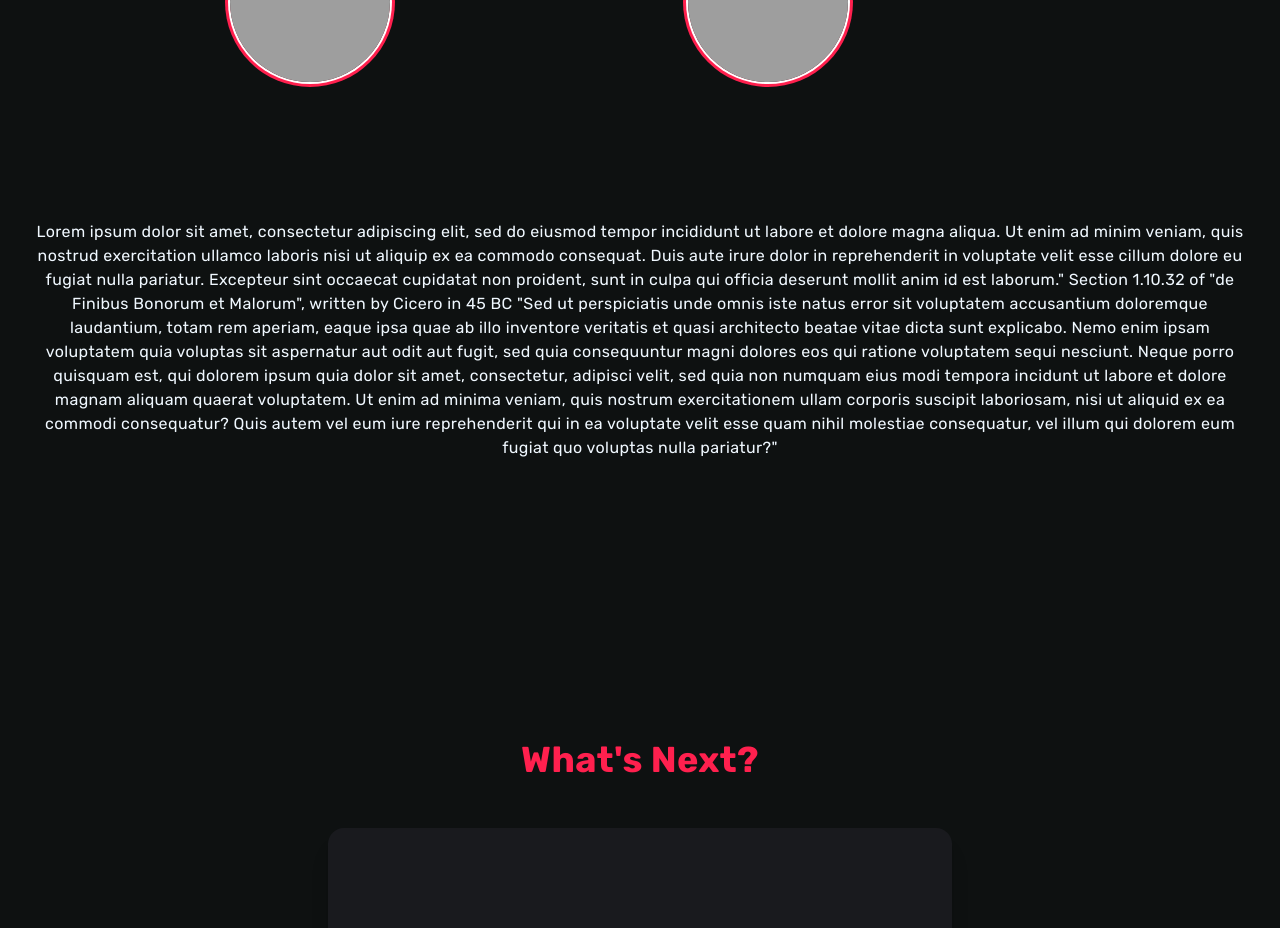
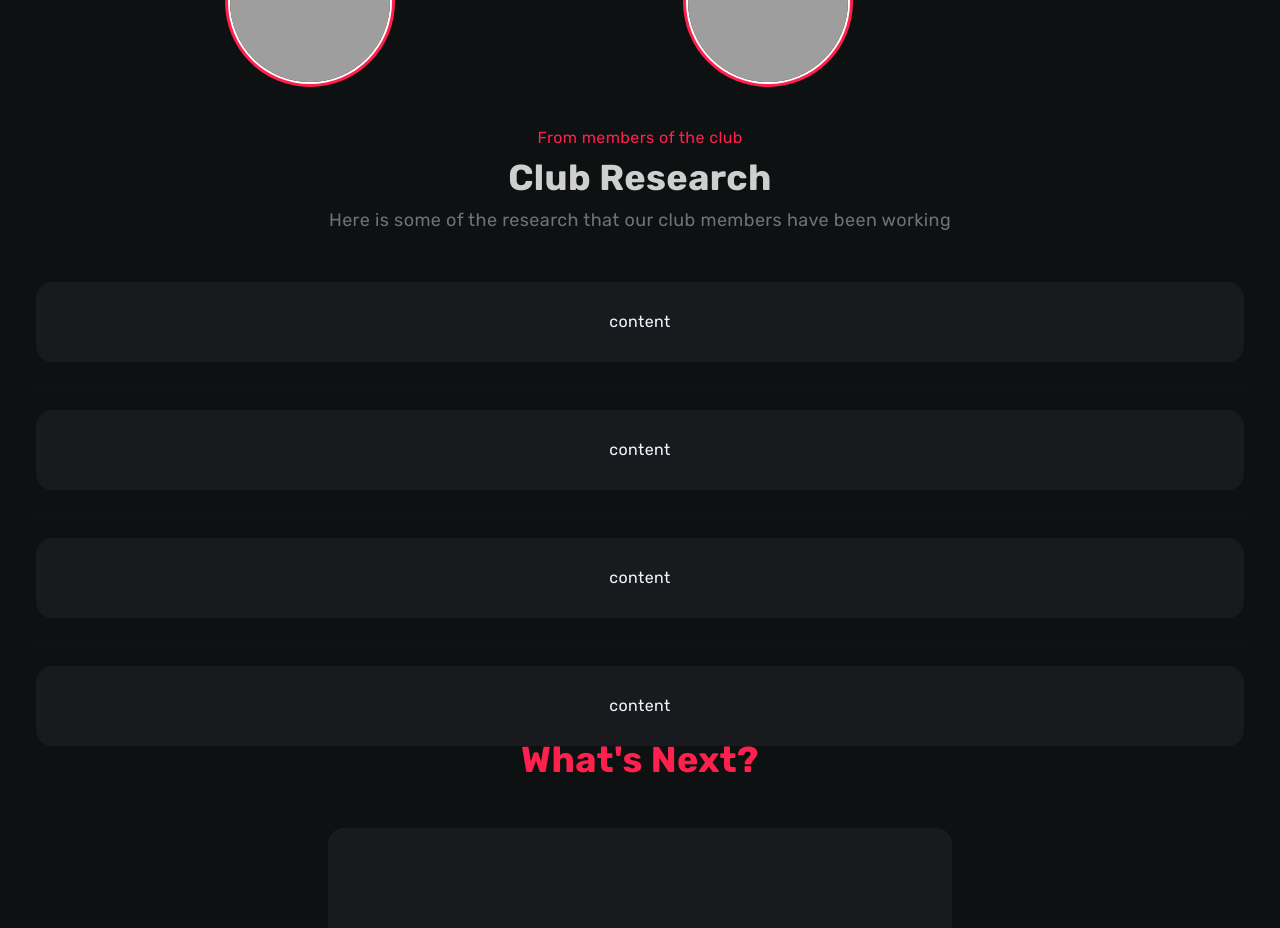
Before and after one commit to NekruzAsh/Cryptocurrency-club-website, a Next.js app: page / in a window 1280 px wide. Shown: the part 2460-3388 px from the top of the page. Built offline with nearby package versions, Linux system fonts and the light colour scheme; grey boxes are pictures that could not be loaded.

Commit message:
updated the club research section with new dividers and content flex design.

```diff
--- a/app/components/ClubResearch.jsx
+++ b/app/components/ClubResearch.jsx
@@ -2,29 +2,34 @@ import React from "react";
 
 const ClubResearch = () => {
   return (
-    <div className="w-full h-screen text-center">
+    <div id="clubresearch" className="w-full h-screen text-center">
       <div className="max-w-[1240px] w-full h-full mx-auto p-4 flex justify-center items-center">
-        Lorem ipsum dolor sit amet, consectetur adipiscing elit, sed do eiusmod
-        tempor incididunt ut labore et dolore magna aliqua. Ut enim ad minim
-        veniam, quis nostrud exercitation ullamco laboris nisi ut aliquip ex ea
-        commodo consequat. Duis aute irure dolor in reprehenderit in voluptate
-        velit esse cillum dolore eu fugiat nulla pariatur. Excepteur sint
-        occaecat cupidatat non proident, sunt in culpa qui officia deserunt
-        mollit anim id est laborum." Section 1.10.32 of "de Finibus Bonorum et
-        Malorum", written by Cicero in 45 BC "Sed ut perspiciatis unde omnis
-        iste natus error sit voluptatem accusantium doloremque laudantium, totam
-        rem aperiam, eaque ipsa quae ab illo inventore veritatis et quasi
-        architecto beatae vitae dicta sunt explicabo. Nemo enim ipsam voluptatem
-        quia voluptas sit aspernatur aut odit aut fugit, sed quia consequuntur
-        magni dolores eos qui ratione voluptatem sequi nesciunt. Neque porro
-        quisquam est, qui dolorem ipsum quia dolor sit amet, consectetur,
-        adipisci velit, sed quia non numquam eius modi tempora incidunt ut
-        labore et dolore magnam aliquam quaerat voluptatem. Ut enim ad minima
-        veniam, quis nostrum exercitationem ullam corporis suscipit laboriosam,
-        nisi ut aliquid ex ea commodi consequatur? Quis autem vel eum iure
-        reprehenderit qui in ea voluptate velit esse quam nihil molestiae
-        consequatur, vel illum qui dolorem eum fugiat quo voluptas nulla
-        pariatur?"
+        <div className="flex flex-col w-full">
+          <div className="mt-48">
+            <p className="text-[#FF204E]">From members of the club</p>
+          <h2 className="text-[#cfcfcf] mt-2">
+            Club Research
+          </h2>
+        <p className="text-[#707173] text-lg mt-2">
+          Here is some of the research that our club members have been working
+        </p>
+        </div>
+          <div className="mt-12 grid h-20 card bg-[#191a1e] rounded-box place-items-center">
+            content
+          </div>
+          <div className="divider"></div>
+          <div className="grid h-20 card bg-[#191a1e] rounded-box place-items-center">
+            content
+          </div>
+          <div className="divider"></div>
+          <div className="grid h-20 card bg-[#191a1e] rounded-box place-items-center">
+            content
+          </div>
+          <div className="divider"></div>
+          <div className="grid h-20 card bg-[#191a1e] rounded-box place-items-center">
+            content
+          </div>
+        </div>
       </div>
     </div>
   );
```
